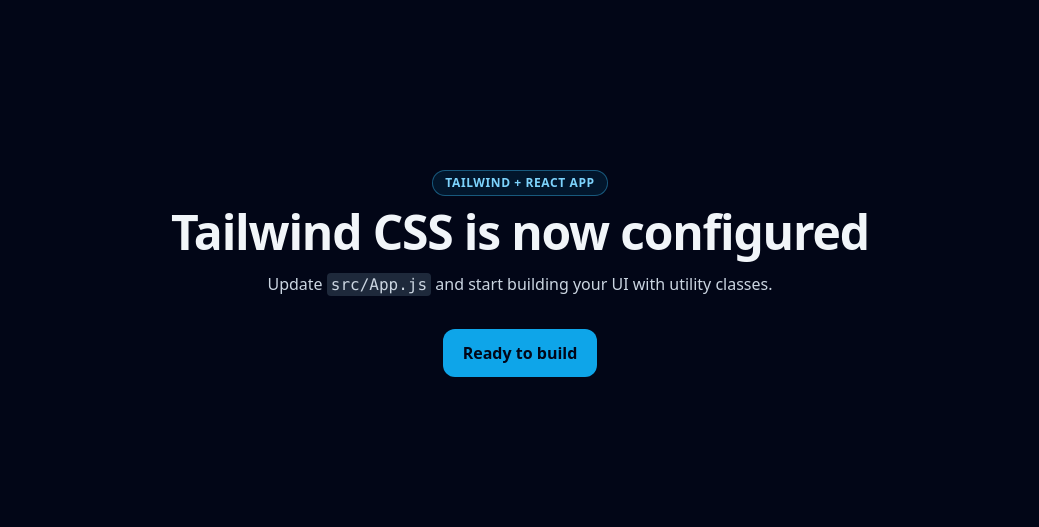
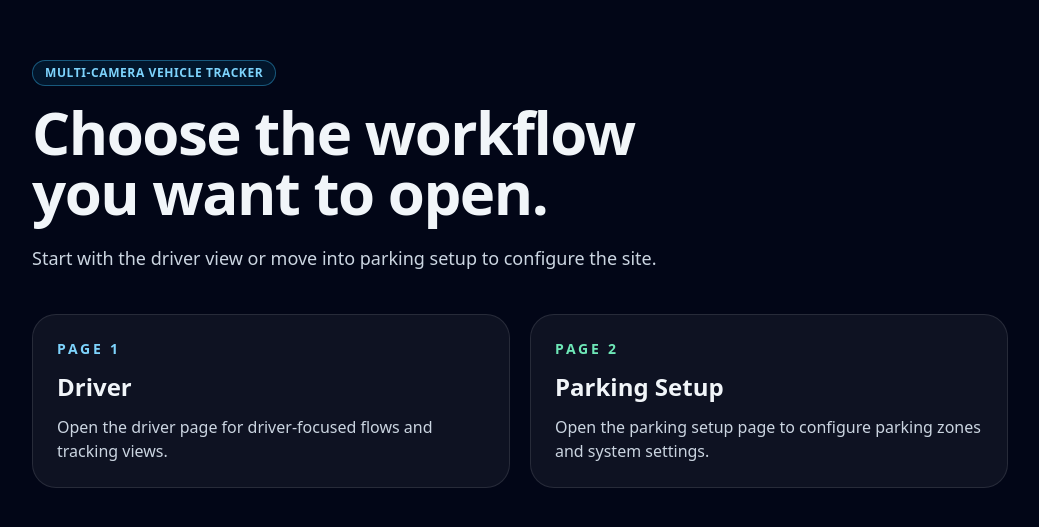
Before and after one commit to Ishan5529/multi-camera-parked-vehicle-detection-client, a React (Create React App) app: page / in a window 1280 px wide. Shown: the part 127-654 px from the top of the page, without its empty margins (120-1159 px from the left). Built offline with nearby package versions, Linux system fonts and the light colour scheme.

Commit message:
Added browser router and built home page to navigate to driver / parking setup pages.

```diff
--- a/package.json
+++ b/package.json
@@ -9,6 +9,7 @@
     "@testing-library/user-event": "^13.2.1",
     "react": "^19.2.5",
     "react-dom": "^19.2.5",
+    "react-router-dom": "^7.14.2",
     "react-scripts": "5.0.1",
     "web-vitals": "^2.1.0"
   },
--- a/src/App.js
+++ b/src/App.js
@@ -1,22 +1,59 @@
-function App() {
+import { Link, Route, Routes } from 'react-router-dom';
+import Driver from './pages/Driver';
+import ParkingSetup from './pages/ParkingSetup';
+
+function HomePage() {
   return (
     <div className="min-h-screen bg-slate-950 text-slate-100">
-      <main className="mx-auto flex min-h-screen max-w-3xl flex-col items-center justify-center px-6 text-center">
-        <p className="mb-3 rounded-full border border-sky-400/40 bg-sky-500/10 px-3 py-1 text-xs font-semibold uppercase tracking-wider text-sky-300">
-          Tailwind + React App
-        </p>
-        <h1 className="text-4xl font-black tracking-tight sm:text-5xl">
-          Tailwind CSS is now configured
-        </h1>
-        <p className="mt-4 max-w-xl text-slate-300">
-          Update <code className="rounded bg-slate-800 px-1 py-0.5">src/App.js</code> and start building your UI with utility classes.
-        </p>
-        <button className="mt-8 rounded-xl bg-sky-500 px-5 py-3 font-semibold text-slate-950 transition hover:bg-sky-400">
-          Ready to build
-        </button>
+      <main className="mx-auto flex min-h-screen max-w-5xl flex-col justify-center px-6 py-16">
+        <div className="max-w-2xl">
+          <p className="mb-4 inline-flex rounded-full border border-sky-400/40 bg-sky-500/10 px-3 py-1 text-xs font-semibold uppercase tracking-wider text-sky-300">
+            Multi-camera vehicle tracker
+          </p>
+          <h1 className="text-4xl font-black tracking-tight sm:text-6xl">
+            Choose the workflow you want to open.
+          </h1>
+          <p className="mt-5 text-lg leading-8 text-slate-300">
+            Start with the driver view or move into parking setup to configure the site.
+          </p>
+        </div>
+
+        <div className="mt-10 grid gap-5 md:grid-cols-2">
+          <Link
+            to="/driver"
+            className="rounded-3xl border border-white/10 bg-white/5 p-6 transition hover:-translate-y-1 hover:border-sky-400/50 hover:bg-sky-500/10"
+          >
+            <p className="text-sm font-semibold uppercase tracking-[0.2em] text-sky-300">Page 1</p>
+            <h2 className="mt-3 text-2xl font-bold">Driver</h2>
+            <p className="mt-3 text-slate-300">
+              Open the driver page for driver-focused flows and tracking views.
+            </p>
+          </Link>
+
+          <Link
+            to="/parking-setup"
+            className="rounded-3xl border border-white/10 bg-white/5 p-6 transition hover:-translate-y-1 hover:border-emerald-400/50 hover:bg-emerald-500/10"
+          >
+            <p className="text-sm font-semibold uppercase tracking-[0.2em] text-emerald-300">Page 2</p>
+            <h2 className="mt-3 text-2xl font-bold">Parking Setup</h2>
+            <p className="mt-3 text-slate-300">
+              Open the parking setup page to configure parking zones and system settings.
+            </p>
+          </Link>
+        </div>
       </main>
     </div>
   );
 }
 
+function App() {
+  return (
+    <Routes>
+      <Route path="/" element={<HomePage />} />
+      <Route path="/driver" element={<Driver />} />
+      <Route path="/parking-setup" element={<ParkingSetup />} />
+    </Routes>
+  );
+}
+
 export default App;
--- a/src/index.js
+++ b/src/index.js
@@ -1,5 +1,6 @@
 import React from 'react';
 import ReactDOM from 'react-dom/client';
+import { BrowserRouter } from 'react-router-dom';
 import './index.css';
 import App from './App';
 import reportWebVitals from './reportWebVitals';
@@ -7,7 +8,9 @@
 const root = ReactDOM.createRoot(document.getElementById('root'));
 root.render(
   <React.StrictMode>
-    <App />
+    <BrowserRouter>
+      <App />
+    </BrowserRouter>
   </React.StrictMode>
 );
 
--- /dev/null
+++ b/src/pages/Driver.js
@@ -0,0 +1,26 @@
+import { Link } from 'react-router-dom';
+
+function Driver() {
+  return (
+    <div className="min-h-screen bg-slate-950 text-slate-100">
+      <main className="mx-auto flex min-h-screen max-w-4xl flex-col justify-center px-6 py-16">
+        <p className="mb-4 inline-flex rounded-full border border-sky-400/40 bg-sky-500/10 px-3 py-1 text-xs font-semibold uppercase tracking-wider text-sky-300">
+          Driver
+        </p>
+        <h1 className="text-4xl font-black tracking-tight sm:text-6xl">Driver</h1>
+        <p className="mt-5 max-w-2xl text-lg leading-8 text-slate-300">
+          This page can hold the driver-facing tracking experience.
+        </p>
+
+        <Link
+          to="/"
+          className="mt-10 inline-flex w-fit rounded-xl bg-sky-500 px-5 py-3 font-semibold text-slate-950 transition hover:bg-sky-400"
+        >
+          Back to home
+        </Link>
+      </main>
+    </div>
+  );
+}
+
+export default Driver;
--- /dev/null
+++ b/src/pages/ParkingSetup.js
@@ -0,0 +1,26 @@
+import { Link } from 'react-router-dom';
+
+function ParkingSetup() {
+  return (
+    <div className="min-h-screen bg-slate-950 text-slate-100">
+      <main className="mx-auto flex min-h-screen max-w-4xl flex-col justify-center px-6 py-16">
+        <p className="mb-4 inline-flex rounded-full border border-emerald-400/40 bg-emerald-500/10 px-3 py-1 text-xs font-semibold uppercase tracking-wider text-emerald-300">
+          Parking Setup
+        </p>
+        <h1 className="text-4xl font-black tracking-tight sm:text-6xl">Parking Setup</h1>
+        <p className="mt-5 max-w-2xl text-lg leading-8 text-slate-300">
+          This page can hold the parking configuration workflow.
+        </p>
+
+        <Link
+          to="/"
+          className="mt-10 inline-flex w-fit rounded-xl bg-emerald-500 px-5 py-3 font-semibold text-slate-950 transition hover:bg-emerald-400"
+        >
+          Back to home
+        </Link>
+      </main>
+    </div>
+  );
+}
+
+export default ParkingSetup;
```
Also changed, not shown: 1 other file (tests, documents, lock files or other folders).
